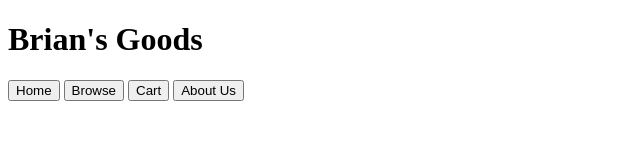
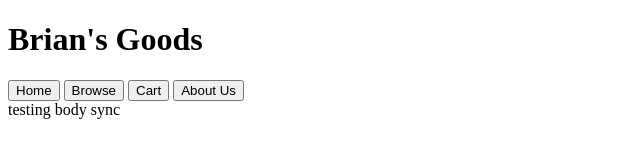
Before and after one commit to telga/comp3512-assignment-2, a plain HTML site: page index.html in a window 1280 px wide. Shown: the whole page, without its empty margins (0-640 px from the left). Drawn offline with Linux system fonts and the light colour scheme.

Commit message:
Testing gsync body text

```diff
--- a/index.html
+++ b/index.html
@@ -16,5 +16,7 @@
         <button id="about-btn">About Us</button>
       </nav>
     </header>
+
+    testing body sync
   </body>
 </html>
```
